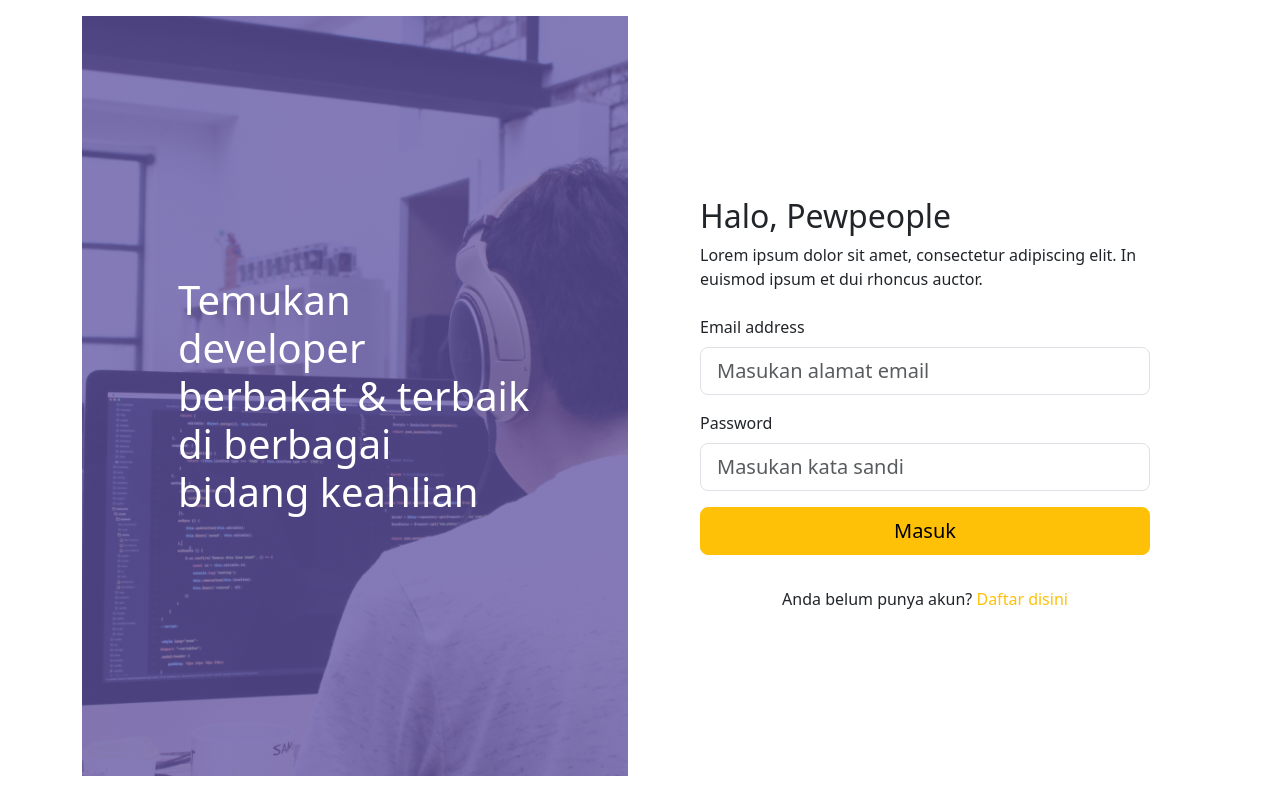
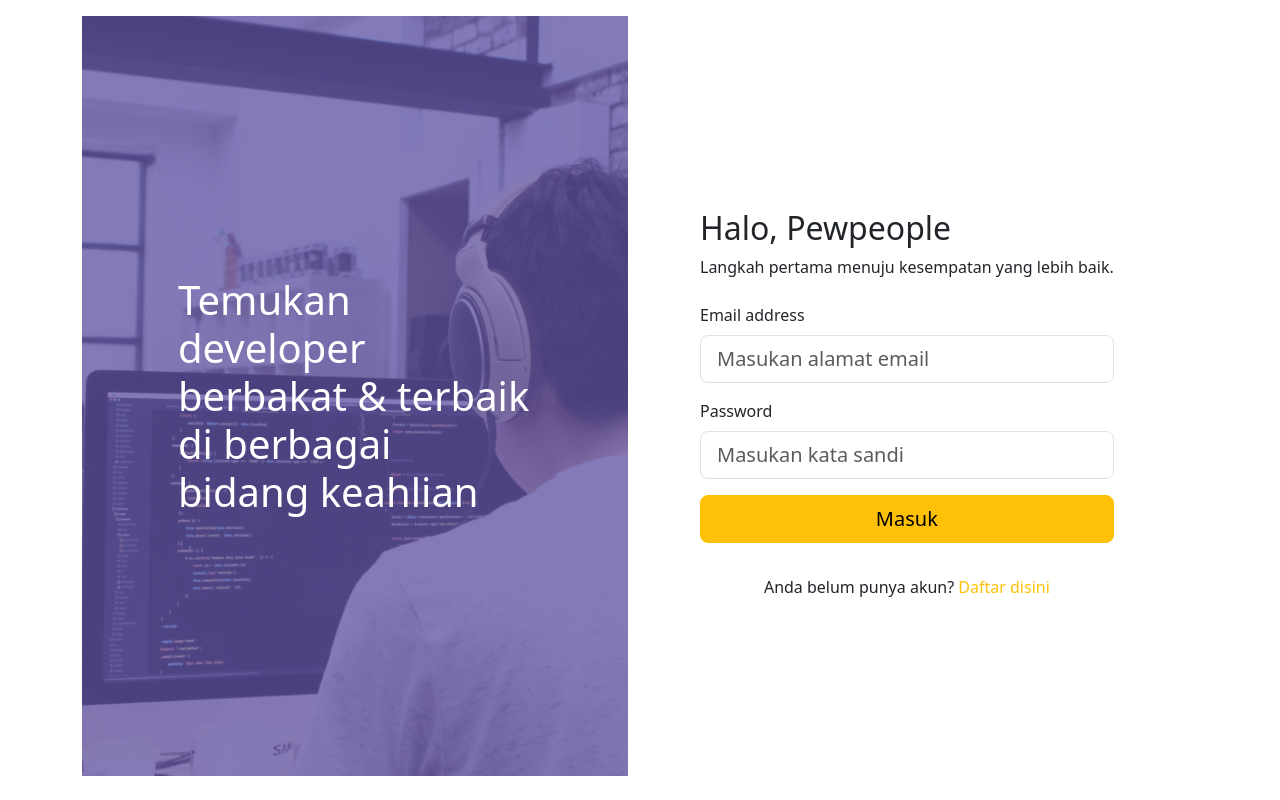
Before and after one commit to abubakar-adeni/hirejob_fe, a Next.js app: page /login in a window 1280 px wide. Built offline with nearby package versions, Linux system fonts and the light colour scheme.

Commit message:
Update login.js

```diff
--- a/pages/login.js
+++ b/pages/login.js
@@ -59,8 +59,7 @@ function Login() {
             <div className="d-flex flex-column justify-content-center">
               <h2 className="m-5 mb-0">Halo, Pewpeople</h2>
               <p className="m-5 mt-2 mb-3">
-                Lorem ipsum dolor sit amet, consectetur adipiscing elit. In
-                euismod ipsum et dui rhoncus auctor.
+                Langkah pertama menuju kesempatan yang lebih baik.
               </p>
               {messages && (
                 <div className="alert alert-danger ms-5" role="alert">
```
